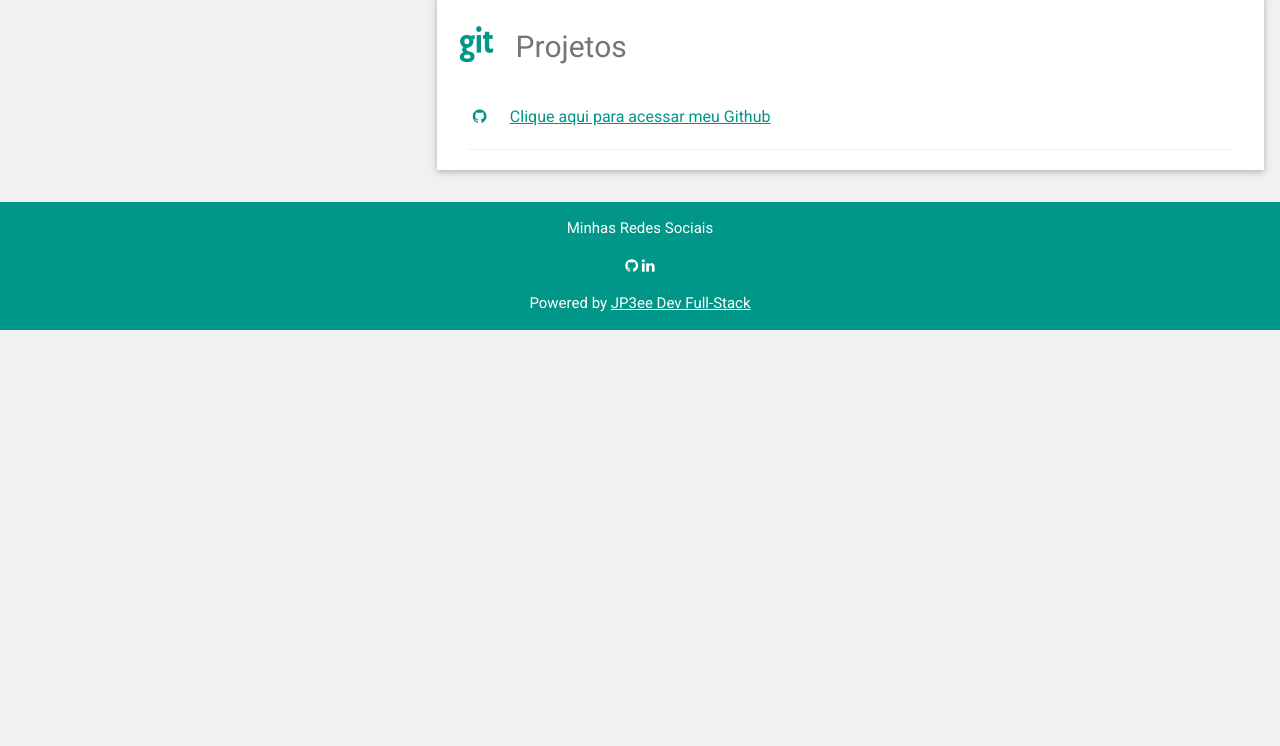
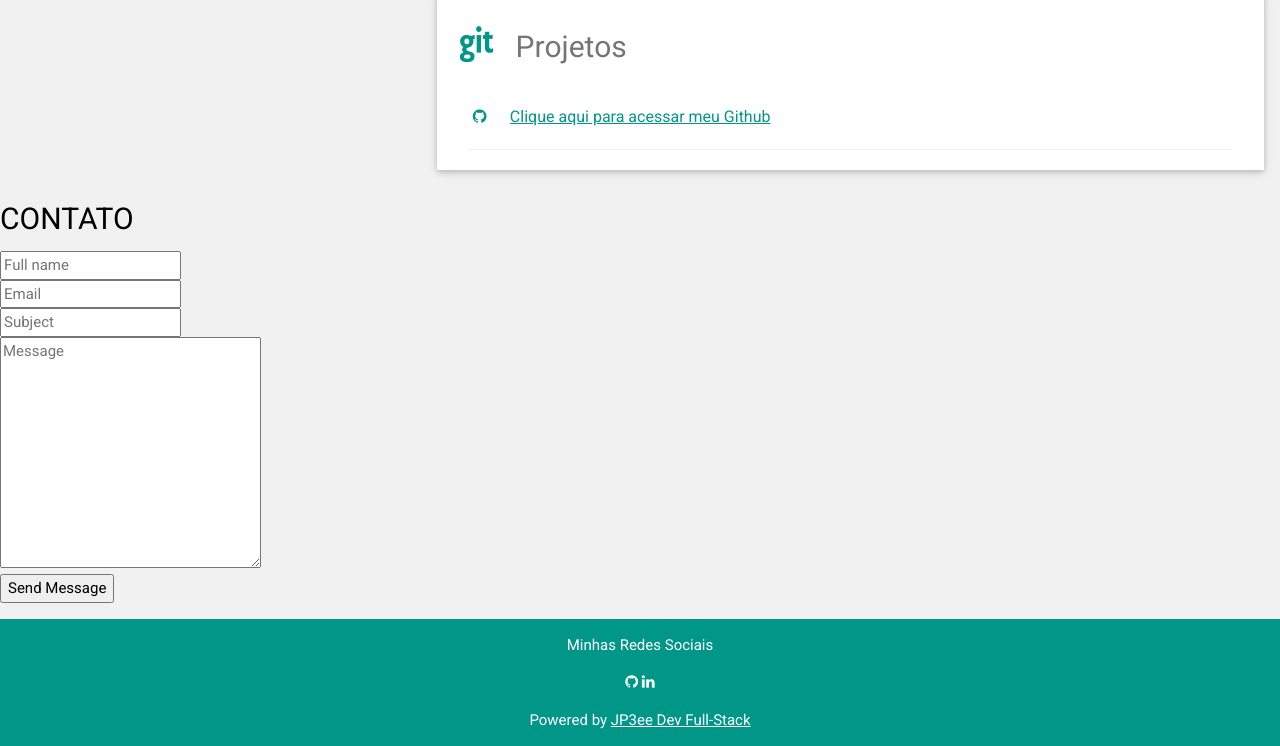
Before and after one commit to jp3ee/Curriculo, a plain HTML site: page index.html in a window 1280 px wide. Shown: the part 1605-2351 px from the top of the page. Before the commit the page ends 1935 px from the top, so only its background shows below. Drawn offline with nearby package versions, Linux system fonts and the light colour scheme.

Commit message:
Update index.html

```diff
--- a/index.html
+++ b/index.html
@@ -209,6 +209,17 @@
 
         <!-- End Grid -->
       </div>
+        <div class="form-container"> <!-- Container para o formulário para estilização específica -->
+        <form class="contact-form"> <!-- Elemento de formulário onde as entradas do usuário serão enviadas -->
+            <h2>CONTATO</h2> <!-- Cabeçalho do formulário -->
+            <input type="text" id="name" placeholder="Full name"><br> <!-- Campo para o nome -->
+            <input type="email" id="email" placeholder="Email"><br> <!-- Campo para o email, valida formato de email -->
+            <input type="text" id="subject" placeholder="Subject"><br> <!-- Campo para o assunto -->
+            <textarea id="message" placeholder="Message" cols="30" rows="10"></textarea><br> <!-- Textarea para o input de mensagem mais longa -->
+            <input type="submit" class="submit" value="Send Message"> <!-- Botão de envio para enviar os dados do formulário -->
+        </form>
+        </div>
+    <script src="/app.js"></script>
 
       <!-- End Page Container -->
     </div>
```
